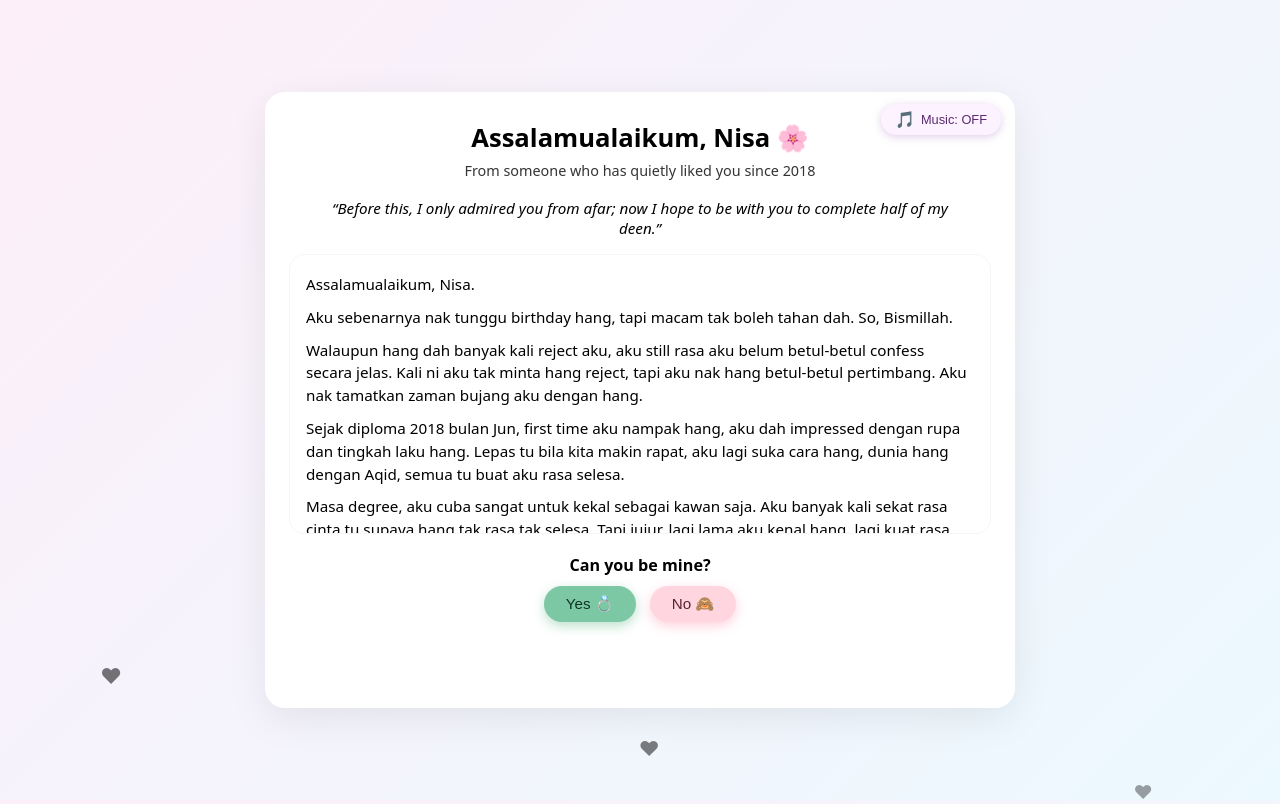
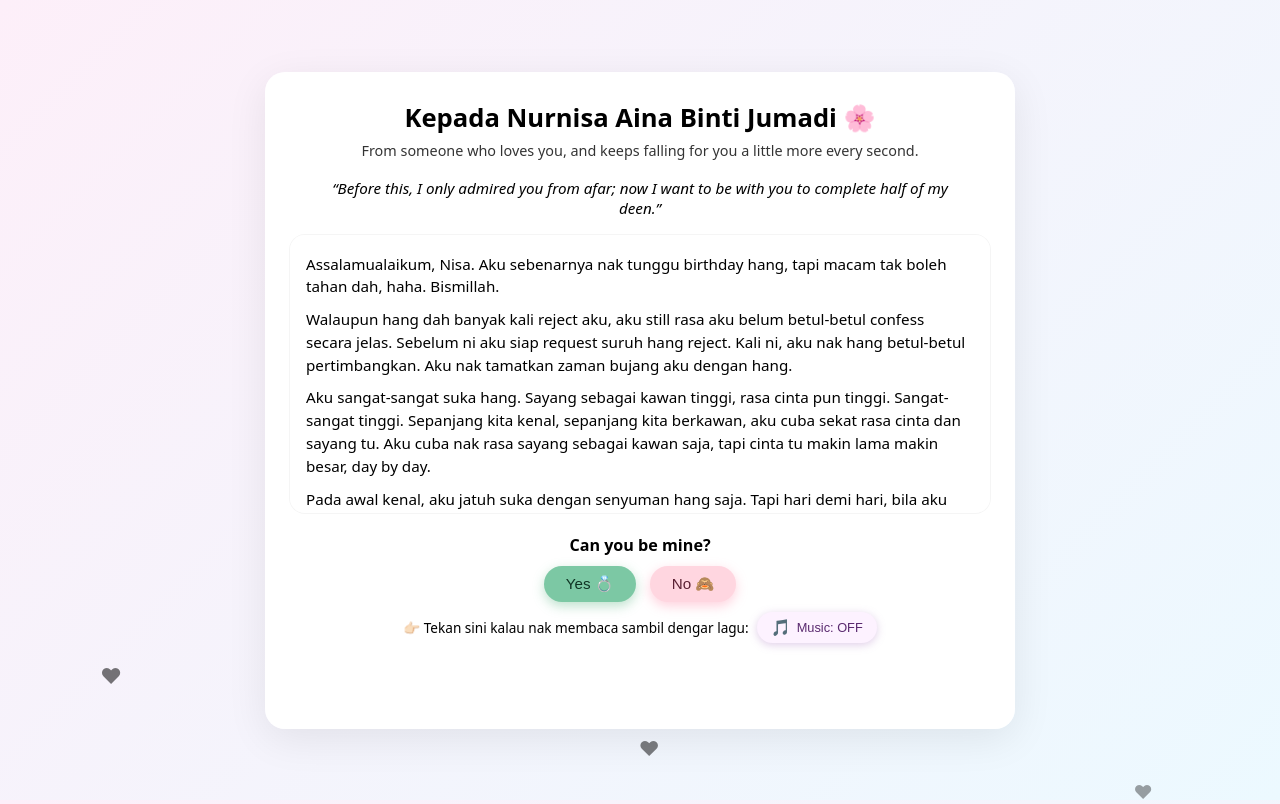
Before and after one commit to kimihey6-beep/Bemine, a plain HTML site: page index.html in a window 1280 px wide. Drawn offline with Linux system fonts and the light colour scheme.

Commit message:
Refactor music toggle and update letter content

```diff
--- a/index.html
+++ b/index.html
@@ -81,7 +81,7 @@
       display: flex;
       justify-content: center;
       gap: 14px;
-      margin-bottom: 14px;
+      margin-bottom: 10px;
     }
 
     button {
@@ -190,11 +190,23 @@
       border-radius: 10px;
     }
 
-    /* MUSIC TOGGLE BUTTON */
+    /* MUSIC ROW + BUTTON */
+    .music-row {
+      display: flex;
+      justify-content: center;
+      align-items: center;
+      gap: 8px;
+      margin: 6px 0 14px;
+      font-size: 0.85rem;
+      flex-wrap: wrap;
+      text-align: center;
+    }
+
+    .music-text {
+      font-size: 0.85rem;
+    }
+
     .music-toggle {
-      position: absolute;
-      top: 12px;
-      right: 14px;
       padding: 6px 14px;
       border-radius: 999px;
       border: none;
@@ -228,12 +240,6 @@
       .letter {
         max-height: 260px;
       }
-      .music-toggle {
-        top: 10px;
-        right: 10px;
-        padding: 5px 10px;
-        font-size: 0.75rem;
-      }
     }
   </style>
 </head>
@@ -245,59 +251,49 @@
   <div class="heart h3">❤</div>
 
   <div class="container">
-    <!-- BUTANG MUSIC -->
-    <button class="music-toggle" id="musicToggle">
-      <span class="icon">🎵</span>
-      <span id="musicLabel">Music: OFF</span>
-    </button>
-
-    <h1>Assalamualaikum, Nisa 🌸</h1>
-    <div class="subtitle">From someone who has quietly liked you since 2018</div>
+    <h1>Kepada Nurnisa Aina Binti Jumadi 🌸</h1>
+    <div class="subtitle">
+      From someone who loves you, and keeps falling for you a little more every second.
+    </div>
 
     <div class="trademark">
-      “Before this, I only admired you from afar; now I hope to be with you to complete half of my deen.”
+      “Before this, I only admired you from afar; now I want to be with you to complete half of my deen.”
     </div>
 
     <div class="letter">
-      <p>Assalamualaikum, Nisa.</p>
+      <p>Assalamualaikum, Nisa. Aku sebenarnya nak tunggu birthday hang, tapi macam tak boleh tahan dah, haha. Bismillah.</p>
 
-      <p>
-        Aku sebenarnya nak tunggu birthday hang, tapi macam tak boleh tahan dah. So, Bismillah.
+      <p>Walaupun hang dah banyak kali reject aku, aku still rasa aku belum betul-betul confess secara jelas. Sebelum ni aku siap request suruh hang reject. Kali ni, aku nak hang betul-betul pertimbangkan. Aku nak tamatkan zaman bujang aku dengan hang.</p>
+
+      <p>Aku sangat-sangat suka hang. Sayang sebagai kawan tinggi, rasa cinta pun tinggi. Sangat-sangat tinggi. Sepanjang kita kenal, sepanjang kita berkawan, aku cuba sekat rasa cinta dan sayang tu. Aku cuba nak rasa sayang sebagai kawan saja, tapi cinta tu makin lama makin besar, day by day.</p>
+
+      <p>Pada awal kenal, aku jatuh suka dengan senyuman hang saja. Tapi hari demi hari, bila aku tengok muka hang pun aku jatuh cinta, haha. Sebab tu tiap kali kita chat, tiba-tiba hang hantar selfie, aku gabra. Sebab sumpah hati aku jadi rasa “samting”. Aku tak pernah suka orang sebesar aku suka hang.</p>
+
+      <p>Rasa cinta dan sayang aku dekat hang tu sampai satu tahap aku rasa ikhlas mencintai. Aku betul-betul nak tengok hang dengan orang yang hang suka dan hang bahagia. Ada rasa sakit, tapi rasa nak tengok hang bahagia tu lagi besar.</p>
+
+      <p>Jadi untuk sekarang, aku rasa peluang ni besar untuk aku luahkan. Pengecut sangat aku kalau langsung tak grab peluang ni. Jangan risau, aku respect perasaan hang. Cuma aku ambil peluang ni untuk luahkan semua. Aku rasa aku belum pernah luahkan seikhlas ni.</p>
+
+      <p>Aku nak bagitau, aku sangat suka hang sejak diploma 2018 bulan Jun. First time tengok hang, aku dah impressed dengan rupa dan tingkah laku hang, tapi stop situ saja. Lepas tu bila hang banyak kacau aku masa dip, sumpah aku suka dengan perangai hang. Macam aku pernah cakap, aku suka tingkah hang dan Aqid, perangai korang yang dalam dunia korang tu.</p>
+
+      <p>Bila degree, aku happy gila bila hang approach aku. Memang aku nak sangat rasa berkawan dengan hang. Tapi yah, makin lama, rasa cinta tu aku tak dapat tipu. Hang punya look dah bagi aku good first impression dari awal, lepas tu perangai hang pula yang buat aku makin suka.</p>
+
+      <p>Masa U, aku banyak kali sekat semua rasa tu. Susah wooo nak sekat, hahaha. Rasa nak care lebih, tapi aku sekat sebab kena ingat status: kita kawan, aku takut hang tak selesa. Tapi not bad, aku rasa boleh juga aku kawal, haha.</p>
+
+      <p>Tapi semua perasaan ni jangan buat hang pertikai sayang aku sebagai kawan. Sebagai kawan pun, sayang aku dekat hang sangat tinggi. Sebab tu kita masih mampu berkawan sampai sekarang. Kalau tak, dah lama aku pergi membawa hati yang terluka, acewah.</p>
+
+      <p>Mungkin ini kali terakhir aku cakap dengan hang pasal perasaan cinta ni. Tak tahu lah kalau aku tiba-tiba confess lagi masa birthday hang, 🤣.</p>
+
+      <p>Andai kata perasaan Nisa berkata lain, aku akan hormat, dan aku akan sedaya upaya buang rasa cinta ni. Tapi hang tetap akan jadi kawan terbaik aku dan kita akan berkawan selamanya, insya-Allah. Jangan pula tiba-tiba tak nak kawan aku dah.</p>
+
+      <p>So, Nurnisa Aina binti Jumadi, aku sangat suka hang. Aku betul-betul nak meneruskan kehidupan aku selepas ni dengan hang. Aku boleh tunggu bila-bila saja hang ready. Aku janji aku akan jaga hang sebaiknya. Aku takkan biarkan hang terluka.</p>
+
+      <p>Aku sangat suka senyuman hang. Jadi aku janji aku akan sedaya upaya kekalkan senyuman di bibir hang. Kalau hang menangis pun, aku nak pastikan itu adalah tangisan kerana bahagia, bukan kerana terluka.</p>
+
+      <p style="font-style: italic;">
+        Before this, I only admired you from afar; now I want to be with you to complete half of my deen.
       </p>
 
-      <p>
-        Walaupun hang dah banyak kali reject aku, aku still rasa aku belum betul-betul confess secara jelas.
-        Kali ni aku tak minta hang reject, tapi aku nak hang betul-betul pertimbang. Aku nak tamatkan zaman
-        bujang aku dengan hang.
-      </p>
-
-      <p>
-        Sejak diploma 2018 bulan Jun, first time aku nampak hang, aku dah impressed dengan rupa dan tingkah laku hang.
-        Lepas tu bila kita makin rapat, aku lagi suka cara hang, dunia hang dengan Aqid, semua tu buat aku rasa selesa.
-      </p>
-
-      <p>
-        Masa degree, aku cuba sangat untuk kekal sebagai kawan saja. Aku banyak kali sekat rasa cinta tu supaya hang
-        tak rasa tak selesa. Tapi jujur, lagi lama aku kenal hang, lagi kuat rasa sayang tu. Setiap senyuman, setiap
-        selfie yang hang hantar, betul-betul buat hati aku jatuh cinta.
-      </p>
-
-      <p>
-        Sebagai kawan, aku sangat hargai hang — kalau tak, dah lama aku bawa hati dan hilang. Apa pun jawapan hang nanti,
-        aku tetap nak kekalkan hang sebagai kawan terbaik aku, insya-Allah.
-      </p>
-
-      <p>
-        Cuma kali ni aku nak jujur: aku sangat suka hang, dan aku betul-betul nak teruskan hidup lepas ni dengan hang.
-        Aku sanggup tunggu bila saja hang ready. Aku janji aku akan jaga hang sebaik mungkin, dan aku akan cuba sedaya
-        upaya untuk kekalkan senyuman hang.
-      </p>
-
-      <p style="font-style: italic;">
-        Before this, I only admired you from afar; now I hope to be with you to complete half of my deen.
-      </p>
-
-      <p><strong>Sudikah Nurnisa Aina binti Jumadi menjadi teman sehidup semati aku?</strong></p>
+      <p><strong>Sudikah awak menjadi teman sehidup semati saya? Tak perlu reply terus. You can take your time.</strong></p>
     </div>
 
     <div class="question">
@@ -309,10 +305,18 @@
       <button id="noBtn">No 🙈</button>
     </div>
 
+    <div class="music-row">
+      <span class="music-text">👉🏻 Tekan sini kalau nak membaca sambil dengar lagu:</span>
+      <button class="music-toggle" id="musicToggle">
+        <span class="icon">🎵</span>
+        <span id="musicLabel">Music: OFF</span>
+      </button>
+    </div>
+
     <div id="answerText" class="answer"></div>
   </div>
 
-  <!-- AUDIO: tukar nama fail kalau perlu -->
+  <!-- AUDIO: pastikan nama fail sama -->
   <audio id="bgm" src="langit-yang-sama.mp3" preload="auto" loop></audio>
 
   <script>
```
